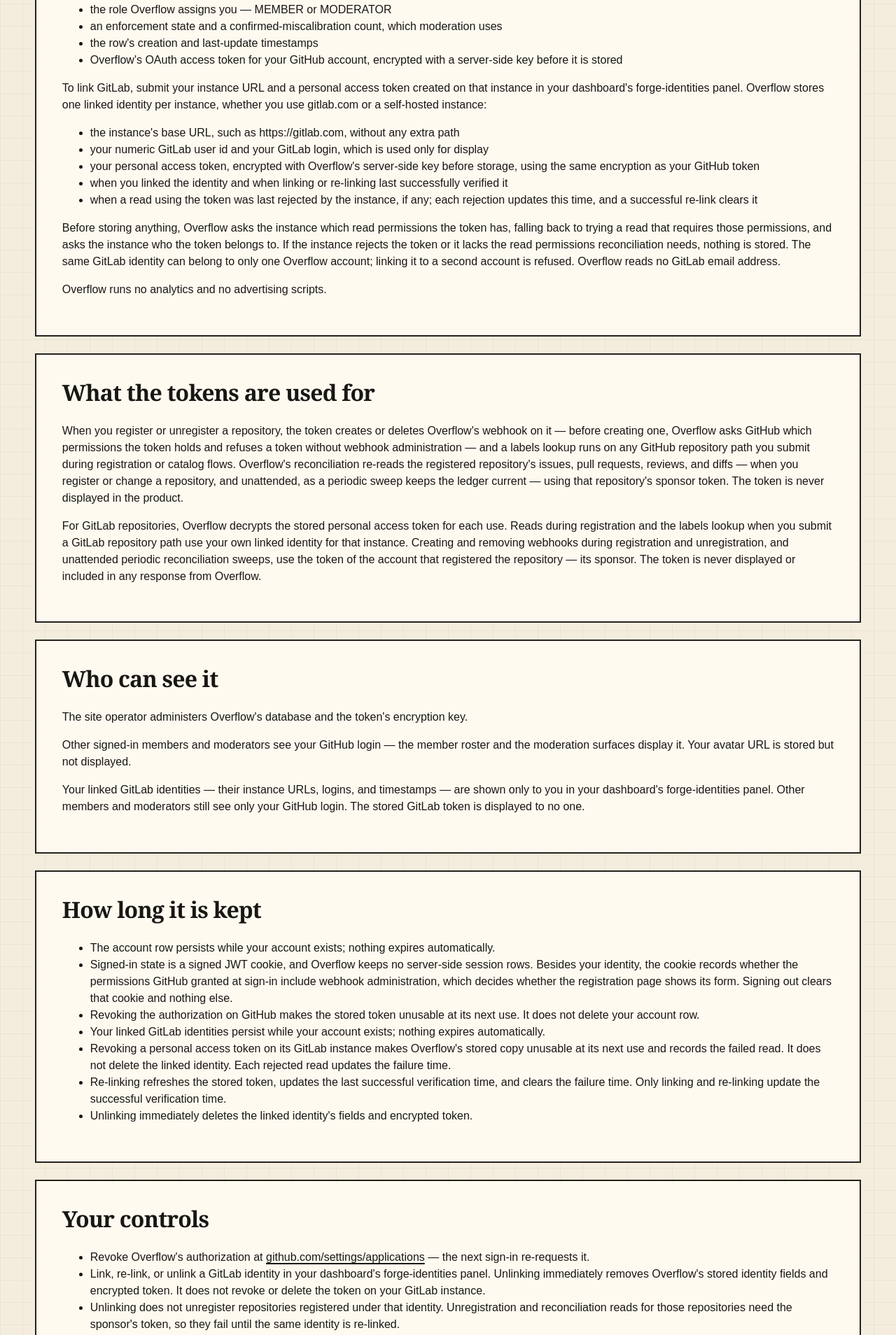
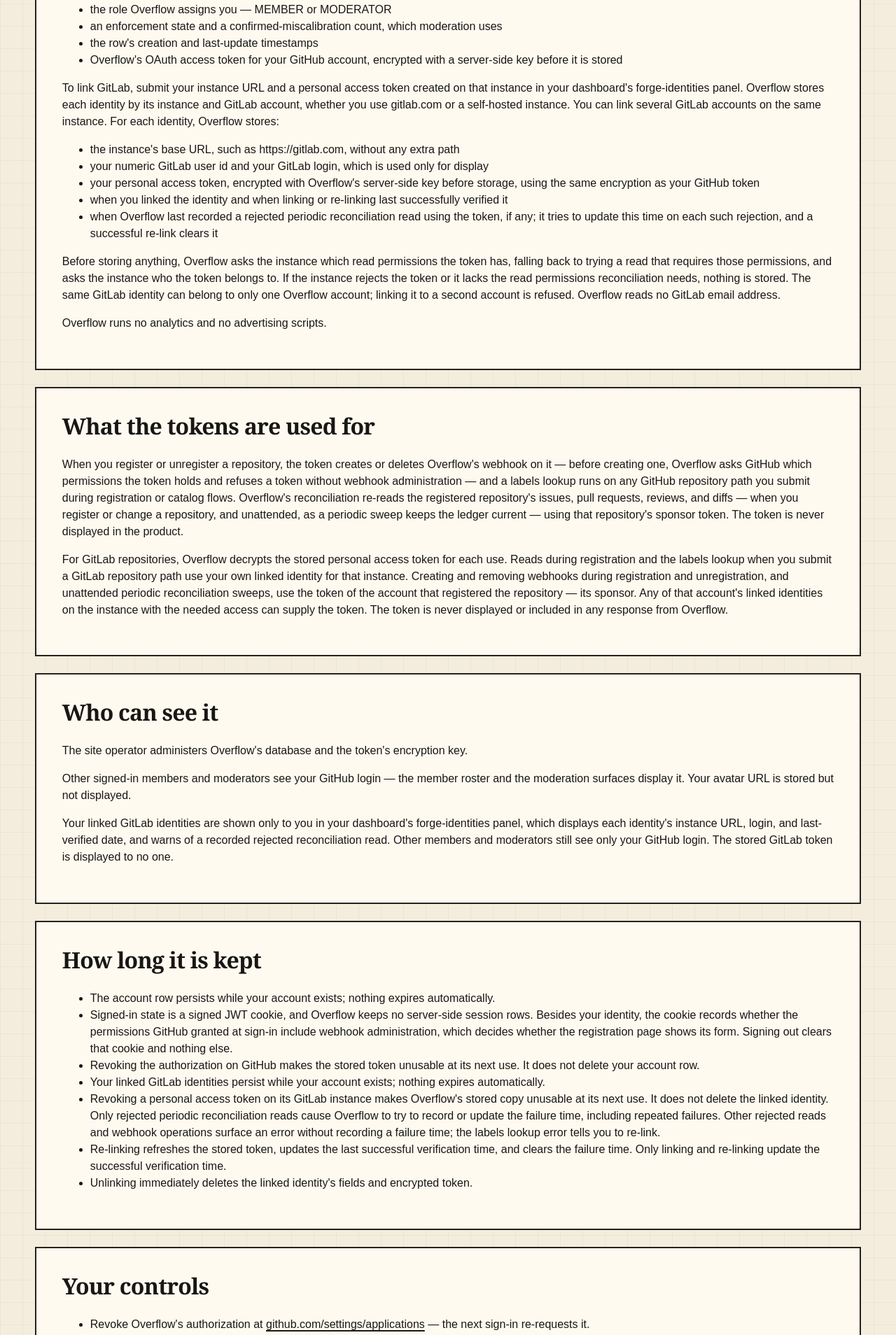
Before and after one commit to Nitjsefnie/Overflow, a Next.js app: page /account-data in a window 1280 px wide. Shown: the part 667-2575 px from the top of the page at 70% size. Built offline with nearby package versions, Linux system fonts and the light colour scheme.

Commit message:
Correct GitLab account-data lifecycle and credential disclosures
Co-Authored-By: GPT-6 Astra <noreply@openai.com>

```diff
--- a/src/app/account-data/page.tsx
+++ b/src/app/account-data/page.tsx
@@ -35,8 +35,9 @@ export function AccountDataNotice() {
         </ul>
         <p>
           To link GitLab, submit your instance URL and a personal access token created on that instance in your
-          dashboard&apos;s forge-identities panel. Overflow stores one linked identity per instance, whether you
-          use gitlab.com or a self-hosted instance:
+          dashboard&apos;s forge-identities panel. Overflow stores each identity by its instance and GitLab account,
+          whether you use gitlab.com or a self-hosted instance. You can link several GitLab accounts on the same
+          instance. For each identity, Overflow stores:
         </p>
         <ul>
           <li>the instance&apos;s base URL, such as https://gitlab.com, without any extra path</li>
@@ -47,8 +48,8 @@ export function AccountDataNotice() {
           </li>
           <li>when you linked the identity and when linking or re-linking last successfully verified it</li>
           <li>
-            when a read using the token was last rejected by the instance, if any; each rejection updates this
-            time, and a successful re-link clears it
+            when Overflow last recorded a rejected periodic reconciliation read using the token, if any; it tries
+            to update this time on each such rejection, and a successful re-link clears it
           </li>
         </ul>
         <p>
@@ -77,7 +78,8 @@ export function AccountDataNotice() {
           registration and the labels lookup when you submit a GitLab repository path use your own linked identity
           for that instance. Creating and removing webhooks during registration and unregistration, and unattended
           periodic reconciliation sweeps, use the token of the account that registered the repository — its
-          sponsor. The token is never displayed or included in any response from Overflow.
+          sponsor. Any of that account&apos;s linked identities on the instance with the needed access can supply
+          the token. The token is never displayed or included in any response from Overflow.
         </p>
       </section>
 
@@ -89,9 +91,10 @@ export function AccountDataNotice() {
           surfaces display it. Your avatar URL is stored but not displayed.
         </p>
         <p>
-          Your linked GitLab identities — their instance URLs, logins, and timestamps — are shown only to you in
-          your dashboard&apos;s forge-identities panel. Other members and moderators still see only your GitHub
-          login. The stored GitLab token is displayed to no one.
+          Your linked GitLab identities are shown only to you in your dashboard&apos;s forge-identities panel,
+          which displays each identity&apos;s instance URL, login, and last-verified date, and warns of a recorded
+          rejected reconciliation read. Other members and moderators still see only your GitHub login. The stored
+          GitLab token is displayed to no one.
         </p>
       </section>
 
@@ -112,8 +115,10 @@ export function AccountDataNotice() {
           <li>Your linked GitLab identities persist while your account exists; nothing expires automatically.</li>
           <li>
             Revoking a personal access token on its GitLab instance makes Overflow&apos;s stored copy unusable at
-            its next use and records the failed read. It does not delete the linked identity. Each rejected read
-            updates the failure time.
+            its next use. It does not delete the linked identity. Only rejected periodic reconciliation reads
+            cause Overflow to try to record or update the failure time, including repeated failures. Other
+            rejected reads and webhook operations surface an error without recording a failure time; the labels
+            lookup error tells you to re-link.
           </li>
           <li>
             Re-linking refreshes the stored token, updates the last successful verification time, and clears the
@@ -139,13 +144,15 @@ export function AccountDataNotice() {
             delete the token on your GitLab instance.
           </li>
           <li>
-            Unlinking does not unregister repositories registered under that identity. Unregistration and
-            reconciliation reads for those repositories need the sponsor&apos;s token, so they fail until the same
-            identity is re-linked.
+            Unlinking does not unregister repositories registered under that identity. A registration without a
+            webhook can be unregistered without a token. Removing an existing webhook and reconciliation reads
+            need a token from any of the sponsor&apos;s linked identities on that instance with the needed access.
+            If none remains, those operations fail until the sponsor links or re-links a suitable identity.
           </li>
           <li>
             To revoke a GitLab token, delete it yourself in your instance&apos;s personal access tokens settings.
-            Overflow&apos;s stored copy then fails at its next use, and the failed read is recorded.
+            Overflow&apos;s stored copy then fails at its next use. Only a rejected periodic reconciliation read
+            causes Overflow to try to record the failure time.
           </li>
           <li>
             Request deletion of your account row, or an export of its stored fields, by opening an issue at{" "}
@@ -160,7 +167,10 @@ export function AccountDataNotice() {
       <section className="surface" aria-labelledby="account-data-deletion-heading">
         <h2 id="account-data-deletion-heading">What deletion means</h2>
         <p>Deleting the account row removes the identity fields and the stored token.</p>
-        <p>Deleting your account also removes every linked GitLab identity and its encrypted token.</p>
+        <p>
+          Overflow cannot delete your account while it still holds a linked GitLab identity. Unlink every GitLab
+          identity before deleting your account.
+        </p>
         <p>
           Historical ledger records that reference your GitHub identity — cooperative records of work on the
           repositories involved — are part of the shared ledger. Deleting your account does not rewrite them.
```
